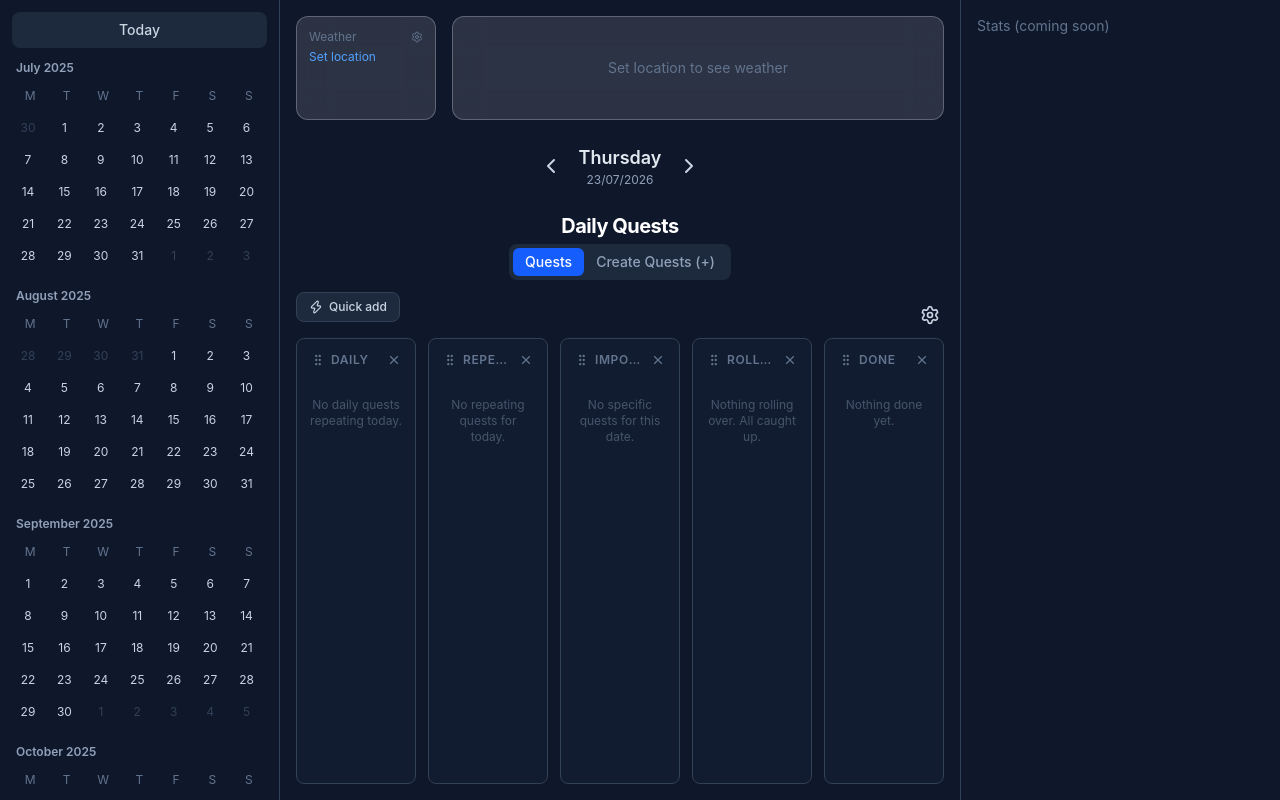
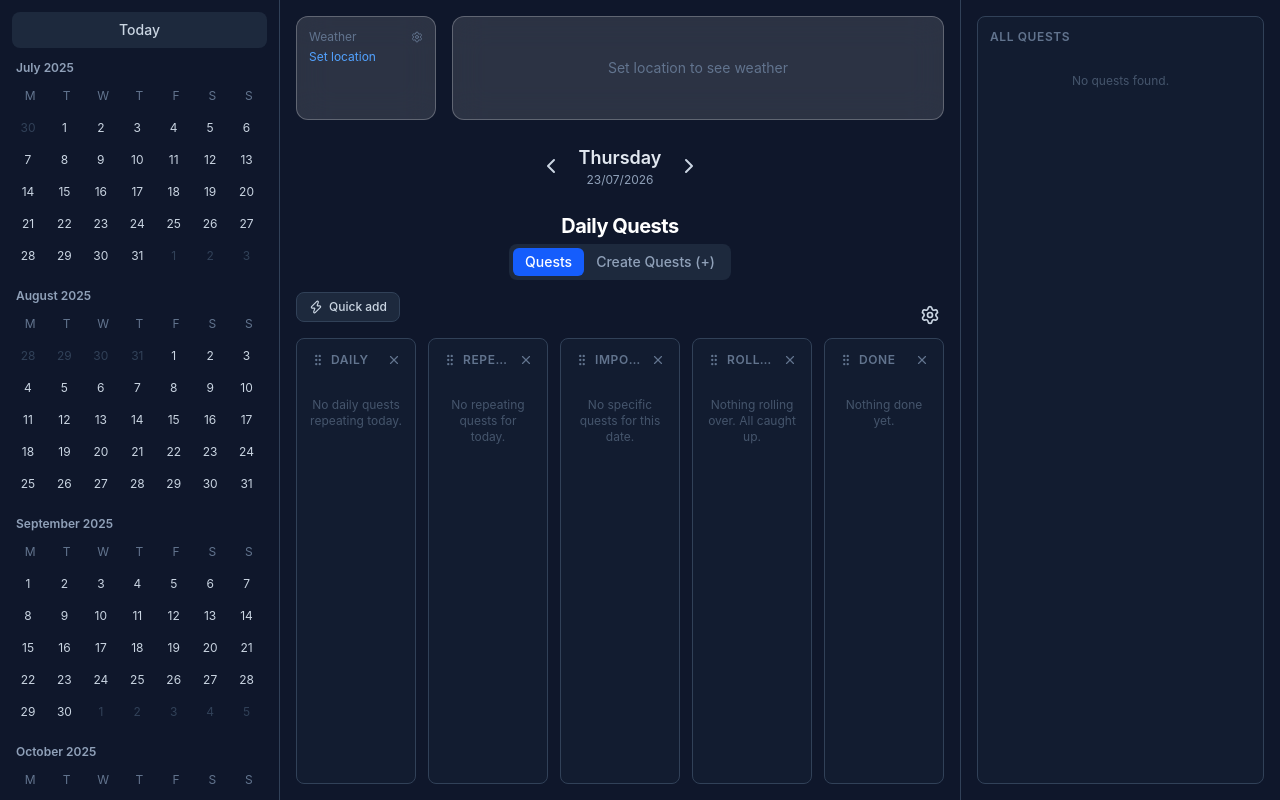
Before and after one commit to juhonis/daily-quest, a React (Vite) app in the folder client/: page / in a window 1280 px wide. Built offline with nearby package versions, Linux system fonts and the light colour scheme.

Commit message:
RightColumn: add all quests panel with tag filters

```diff
--- a/client/src/features/right/RightColumn.tsx
+++ b/client/src/features/right/RightColumn.tsx
@@ -1,7 +1,126 @@
+import { useState, useMemo } from 'react'
+import { useStore } from '../../store/useStore'
+import { BasePanel } from '../quests/list/panels/BasePanel'
+
+const UNTAGGED = '__untagged__'
+const HIDE_ALL = '__hide__'
+
 export function RightColumn() {
+  const quests = useStore((s) => s.quests)
+  const completions = useStore((s) => s.completions)
+  const selectedDate = useStore((s) => s.selectedDate)
+  const toggleCompletion = useStore((s) => s.toggleCompletion)
+  const toggleSubQuest = useStore((s) => s.toggleSubQuest)
+  const deleteQuest = useStore((s) => s.deleteQuest)
+  const tagColors = useStore((s) => s.tagColors)
+
+  const [filterTags, setFilterTags] = useState<string[]>([])
+
+  const allTags = useMemo(() => {
+    const set = new Set<string>()
+    quests.forEach((q) => q.tags?.forEach((t) => set.add(t)))
+    return [...set].sort()
+  }, [quests])
+
+  const hasUntaggedQuests = quests.some((q) => !q.tags || q.tags.length === 0)
+
+  const allTagsSelected = allTags.length > 0 && allTags.every((t) => filterTags.includes(t)) && !filterTags.includes(HIDE_ALL)
+
+  const filteredQuests = useMemo(() => {
+    if (filterTags.length === 0) return quests
+    if (filterTags.includes(HIDE_ALL)) return []
+    return quests.filter((q) => {
+      const hasTags = q.tags && q.tags.length > 0
+      const matchesTag = hasTags && q.tags!.some((t) => filterTags.includes(t))
+      const matchesUntagged = !hasTags && filterTags.includes(UNTAGGED)
+      return matchesTag || matchesUntagged
+    })
+  }, [quests, filterTags])
+
   return (
-    <div className="p-4 text-slate-500 text-sm">
-      Stats (coming soon)
+    <div className="p-4 h-full flex flex-col min-w-0">
+      {(allTags.length > 0 || hasUntaggedQuests) && (
+        <div className="flex items-center gap-1.5 flex-wrap mb-3">
+          <button
+            onClick={() => {
+              if (filterTags.length === 0) {
+                setFilterTags([...allTags, UNTAGGED])
+              } else if (allTagsSelected) {
+                setFilterTags([HIDE_ALL])
+              } else {
+                setFilterTags([...allTags, UNTAGGED])
+              }
+            }}
+            className={`px-2 py-0.5 rounded text-xs font-medium transition-colors ${
+              filterTags.length === 0 || allTagsSelected
+                ? 'bg-slate-700 text-white'
+                : 'text-slate-500 hover:text-slate-300'
+            }`}
+          >
+            All
+          </button>
+          {allTags.map((tag) => {
+            const color = tagColors[tag] ?? '#3B82F6'
+            return (
+              <button
+                key={tag}
+                onClick={() => {
+                  if (filterTags.includes(HIDE_ALL)) {
+                    setFilterTags([tag])
+                  } else {
+                    setFilterTags(
+                      filterTags.includes(tag)
+                        ? filterTags.filter((t) => t !== tag)
+                        : [...filterTags, tag],
+                    )
+                  }
+                }}
+                className={`px-2 py-0.5 rounded text-xs font-medium border transition-colors ${
+                  filterTags.includes(tag) ? 'text-white border-transparent' : 'hover:brightness-125'
+                }`}
+                style={filterTags.includes(tag) ? { backgroundColor: color } : { borderColor: color, color }}
+              >
+                {tag}
+              </button>
+            )
+          })}
+          {hasUntaggedQuests && (
+            <button
+              onClick={() => {
+                if (filterTags.includes(HIDE_ALL)) {
+                  setFilterTags([UNTAGGED])
+                } else {
+                  setFilterTags(
+                    filterTags.includes(UNTAGGED)
+                      ? filterTags.filter((t) => t !== UNTAGGED)
+                      : [...filterTags, UNTAGGED],
+                  )
+                }
+              }}
+              className={`px-2 py-0.5 rounded text-xs font-medium border transition-colors ${
+                filterTags.includes(UNTAGGED) && !filterTags.includes(HIDE_ALL)
+                  ? 'bg-slate-600 text-white border-transparent'
+                  : 'text-slate-400 border-slate-500 hover:text-slate-300 hover:border-slate-400'
+              }`}
+            >
+              No tag
+            </button>
+          )}
+        </div>
+      )}
+      <div className="flex-1 min-w-0">
+        <BasePanel
+          quests={filteredQuests}
+          selectedDate={selectedDate}
+          completions={completions}
+          onToggleCompletion={toggleCompletion}
+          onToggleSubQuest={toggleSubQuest}
+          onDelete={deleteQuest}
+          onEdit={() => {}}
+          label="All Quests"
+          emptyHint="No quests found."
+        />
+      </div>
     </div>
   )
 }
```
